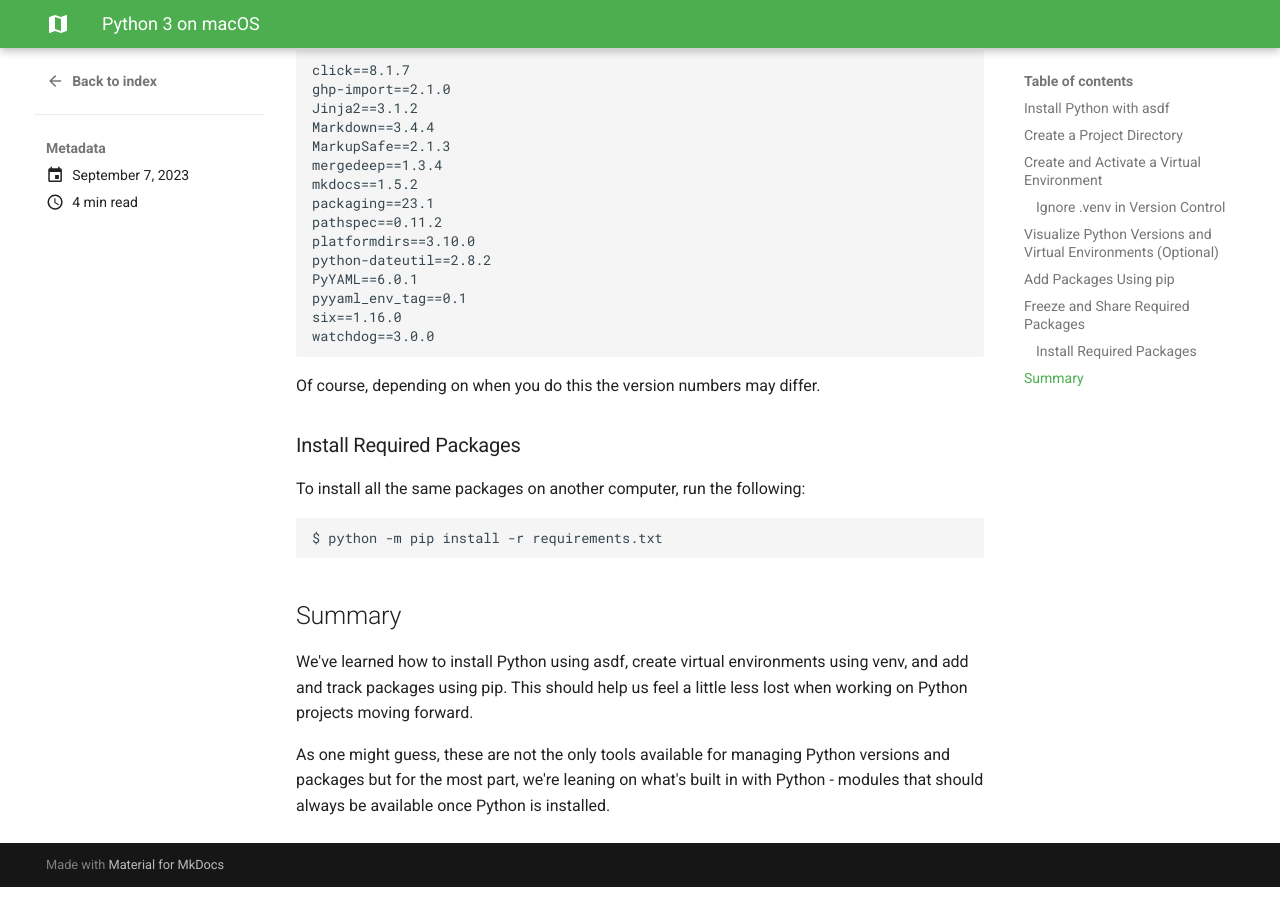
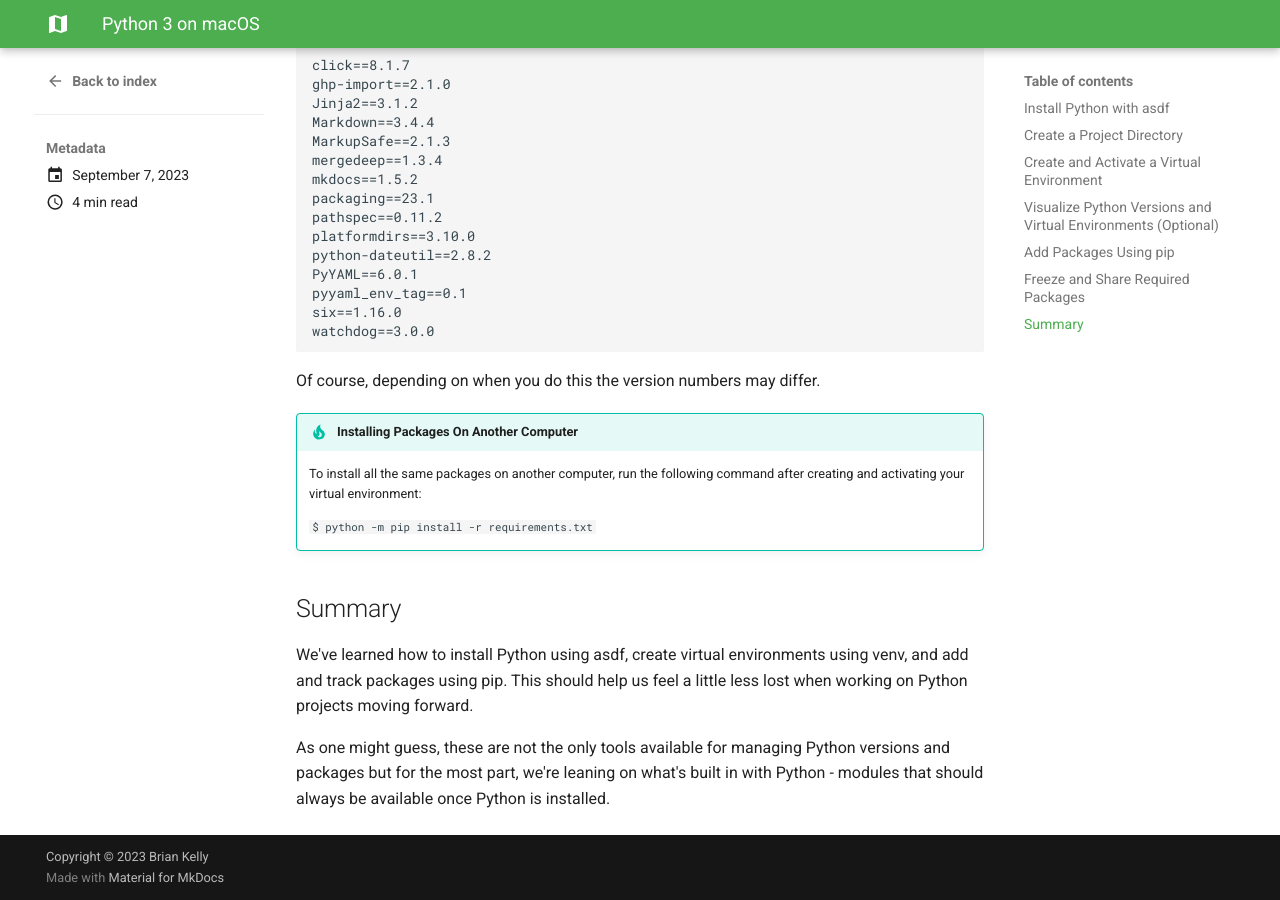
Before and after one commit to lostmapper/lostmapper-mkdocs, an MkDocs documentation site: the page built from docs/blog/posts/python3-on-macos.md, in a window 1280 px wide and 900 px high, scrolled down 2702 px. Built offline with MkDocs 1.6.1 and Material for MkDocs 9.7.7, drawn with Linux system fonts in a browser that asks for light colours; some of the changed text lies outside the part shown.

Commit message:
Enabled admonition and tweaks a few site settings

````diff
--- a/docs/blog/posts/python3-on-macos.md
+++ b/docs/blog/posts/python3-on-macos.md
@@ -55,9 +55,8 @@ $ source .venv/bin/activate
 
 The first line creates a virtual environment in the subdirectory `.venv`. The second line activates that virtual environment. After that, any packages we add will only be installed within that virtual environment.
 
-### Ignore .venv in Version Control
-
-If you're using a version control system like [Git](https://git-scm.com) you'll want to add the `.venv` directory to your project's `.gitignore` file so that you're not checking all those packages in.
+!!! warning "Don't Check In Your Virtual Environment Directory"
+    If you're using a version control system like [Git](https://git-scm.com) you'll want to add the `.venv` directory to your project's `.gitignore` file so that you're not checking all those packages in.
 
 ## Visualize Python Versions and Virtual Environments (Optional)
 
@@ -122,13 +121,12 @@ watchdog==3.0.0
 
 Of course, depending on when you do this the version numbers may differ.
 
-### Install Required Packages
+!!! tip "Installing Packages On Another Computer"
+    To install all the same packages on another computer, run the following command after creating and activating your virtual environment:
 
-To install all the same packages on another computer, run the following:
-
-```bash
-$ python -m pip install -r requirements.txt
-```
+    ```
+    $ python -m pip install -r requirements.txt
+    ```
 
 ## Summary
 
--- a/mkdocs.yml
+++ b/mkdocs.yml
@@ -1,8 +1,13 @@
 site_name: Lost Mapper
 site_url: https://lostmapper.com/
 site_description: Wandering in the world of map-making, cartography and GIS
+site_author: Brian Kelly
+
+copyright: 'Copyright &copy; 2023 Brian Kelly'
+
 theme:
   name: material
+  language: en
   icon:
     logo: material/map
   palette:
@@ -12,5 +17,8 @@ extra:
     provider: google
     property: G-55T428V372
 plugins:
-  - blog
+  - blog:
+      archive: false
   - social
+markdown_extensions:
+  - admonition
````
